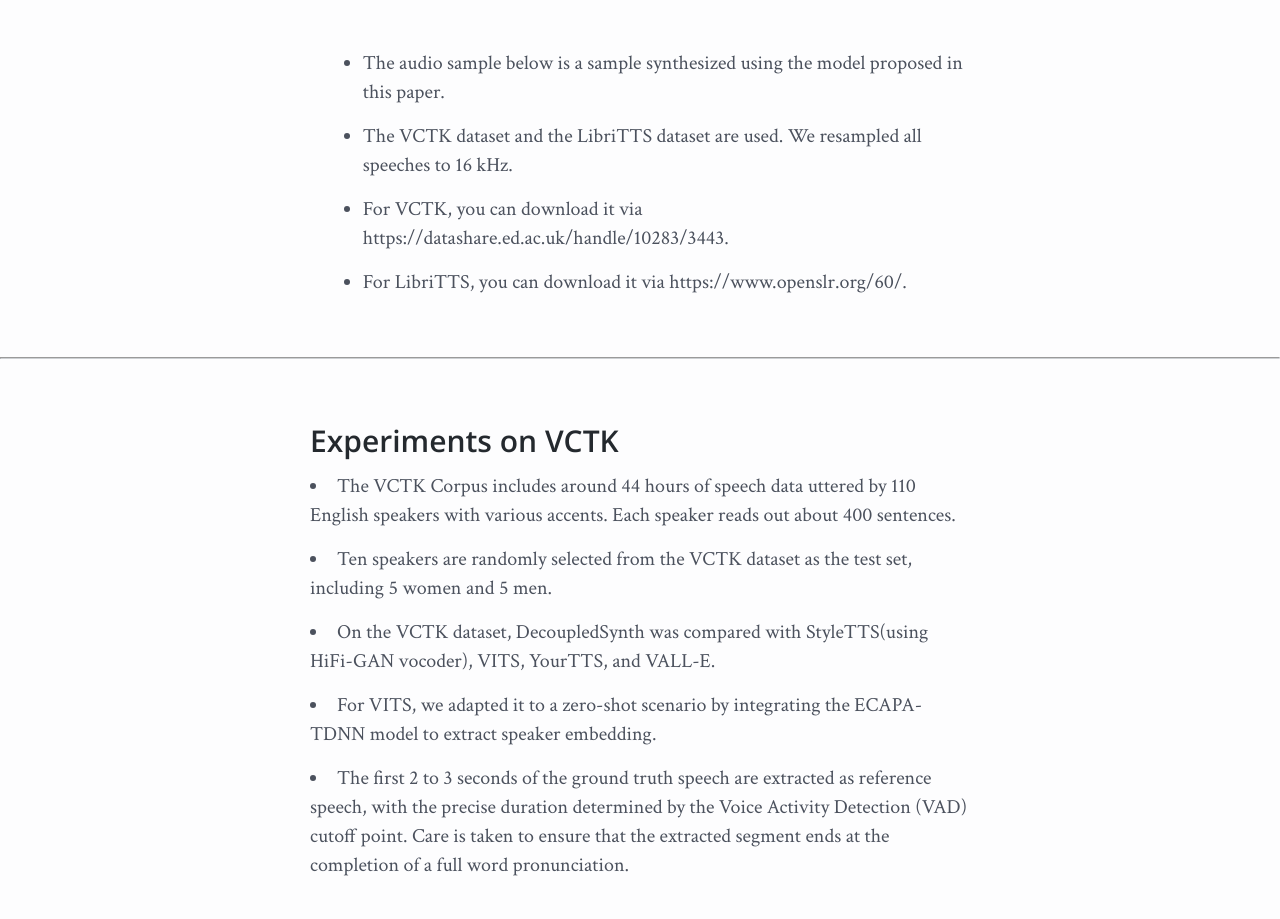
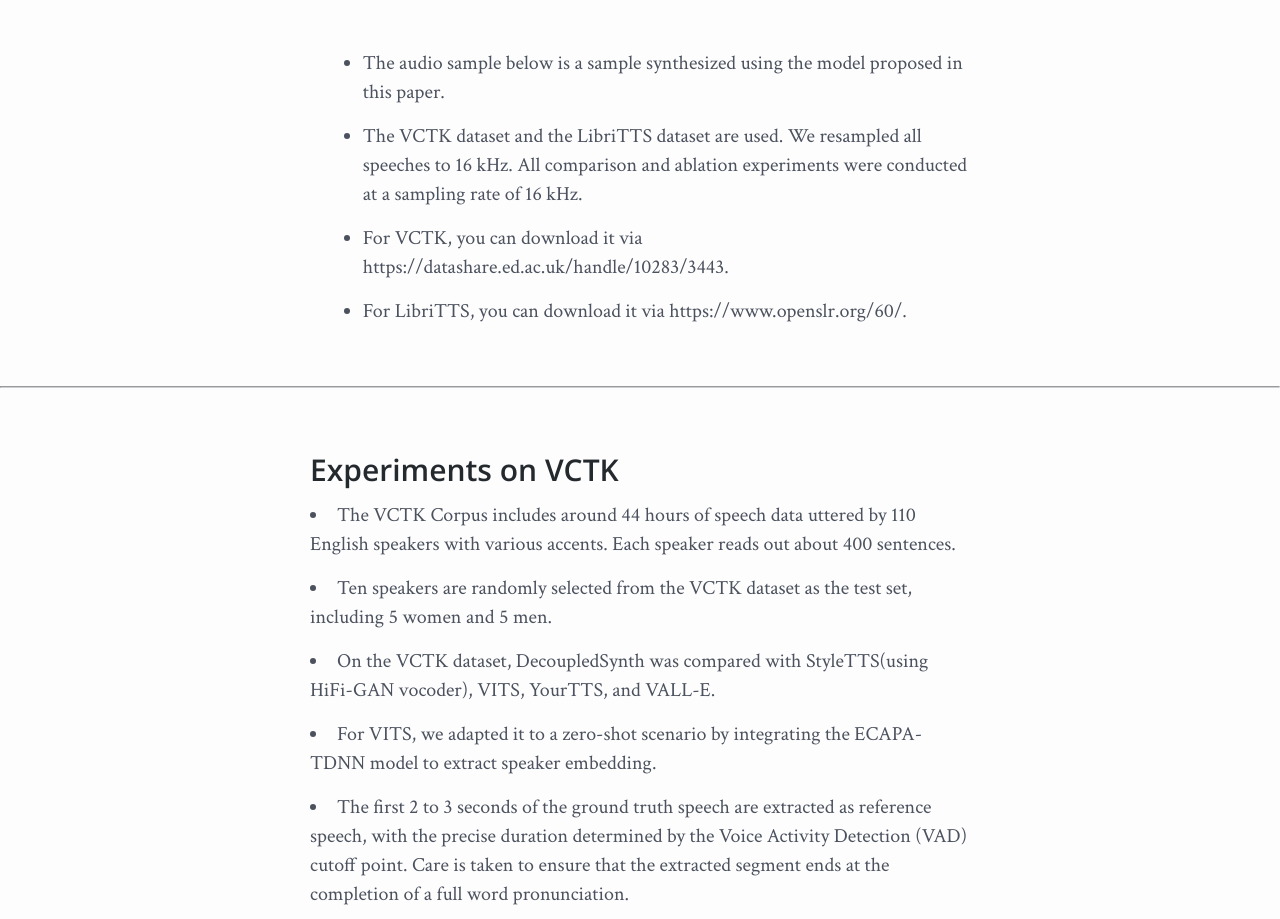
Before and after one commit to test1634/DecoupledSynth, a plain HTML site: page index.html in a window 1280 px wide. Shown: the part 2100-3019 px from the top of the page. Drawn offline with nearby package versions, Linux system fonts and the light colour scheme.

Commit message:
Update index.html

```diff
--- a/index.html
+++ b/index.html
@@ -43,7 +43,7 @@
 <hr>
         <ul>
             <li>The audio sample below is a sample synthesized using the model proposed in this paper.</li>
-            <li>The VCTK dataset and the LibriTTS dataset are used. We resampled all speeches to 16 kHz.</li>
+            <li>The VCTK dataset and the LibriTTS dataset are used. We resampled all speeches to 16 kHz. All comparison and ablation experiments were conducted at a sampling rate of 16 kHz.</li>
             <li>For VCTK, you can download it via https://datashare.ed.ac.uk/handle/10283/3443. </li>
             <li>For LibriTTS, you can download it via https://www.openslr.org/60/. </li>
 
```
